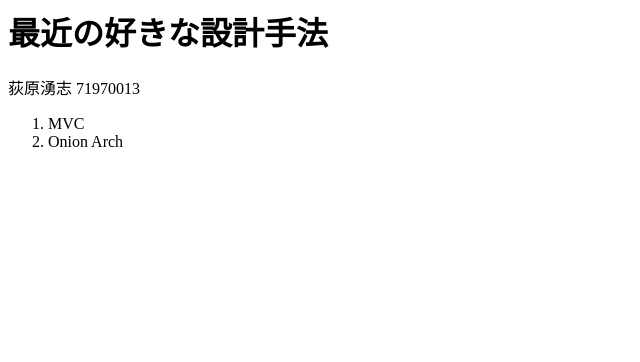
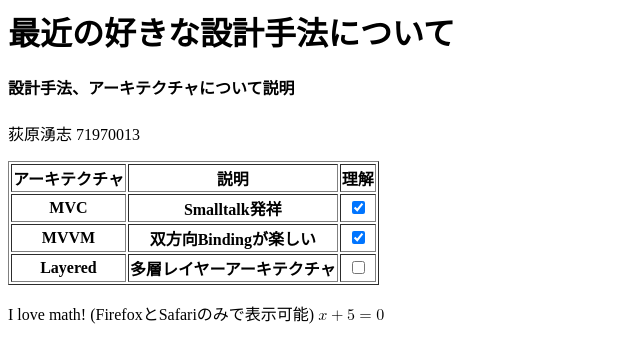
Before and after one commit to Ogiwara-CostlierRain464/sfc-info-basic-1, a plain HTML site: page index.html in a window 1280 px wide. Shown: the whole page, without its empty margins (0-640 px from the left). Drawn offline with Linux system fonts and the light colour scheme.

Commit message:
add math

```diff
--- a/index.html
+++ b/index.html
@@ -1,18 +1,62 @@
 <html>
   <head>
     <meta charset="utf-8" />
-    <title>設計手法</title>
+    <title>課題2-4</title>
   </head>
 
   <body>
-    <h1>最近の好きな設計手法</h1>
+    <h1>最近の好きな設計手法について</h1>
+    <h4>
+      設計手法、アーキテクチャについて説明
+    </h4>
     <p>
       荻原湧志 71970013
     </p>
 
-    <ol>
-      <li>MVC</li>
-      <li>Onion Arch</li>
-    </ol>
+    <table border="1">
+      <tr>
+        <th>アーキテクチャ</th>
+        <th>説明</th>
+        <th>
+          理解
+        </th>
+      </tr>
+      <tr>
+        <th>MVC</th>
+        <th>Smalltalk発祥</th>
+        <th>
+          <input type="checkbox" checked="checked">
+        </th>
+      </tr>
+      <tr>
+        <th>MVVM</th>
+        <th>双方向Bindingが楽しい</th>
+        <th>
+          <input type="checkbox" checked="checked">
+        </th>
+      </tr>
+      <tr>
+        <th>Layered</th>
+        <th>多層レイヤーアーキテクチャ</th>
+        <th>
+          <input type="checkbox">
+        </th>
+      </tr>
+    </table>
+
+    <p>
+      I love math!
+
+      (FirefoxとSafariのみで表示可能)
+
+      <math>
+        <mi>x</mi>
+        <mo>+</mo>
+        <mn>5</mn>
+        <mo>=</mo>
+        <mn>0</mn>
+      </math>
+    </p>
+
   </body>
 </html>
```
